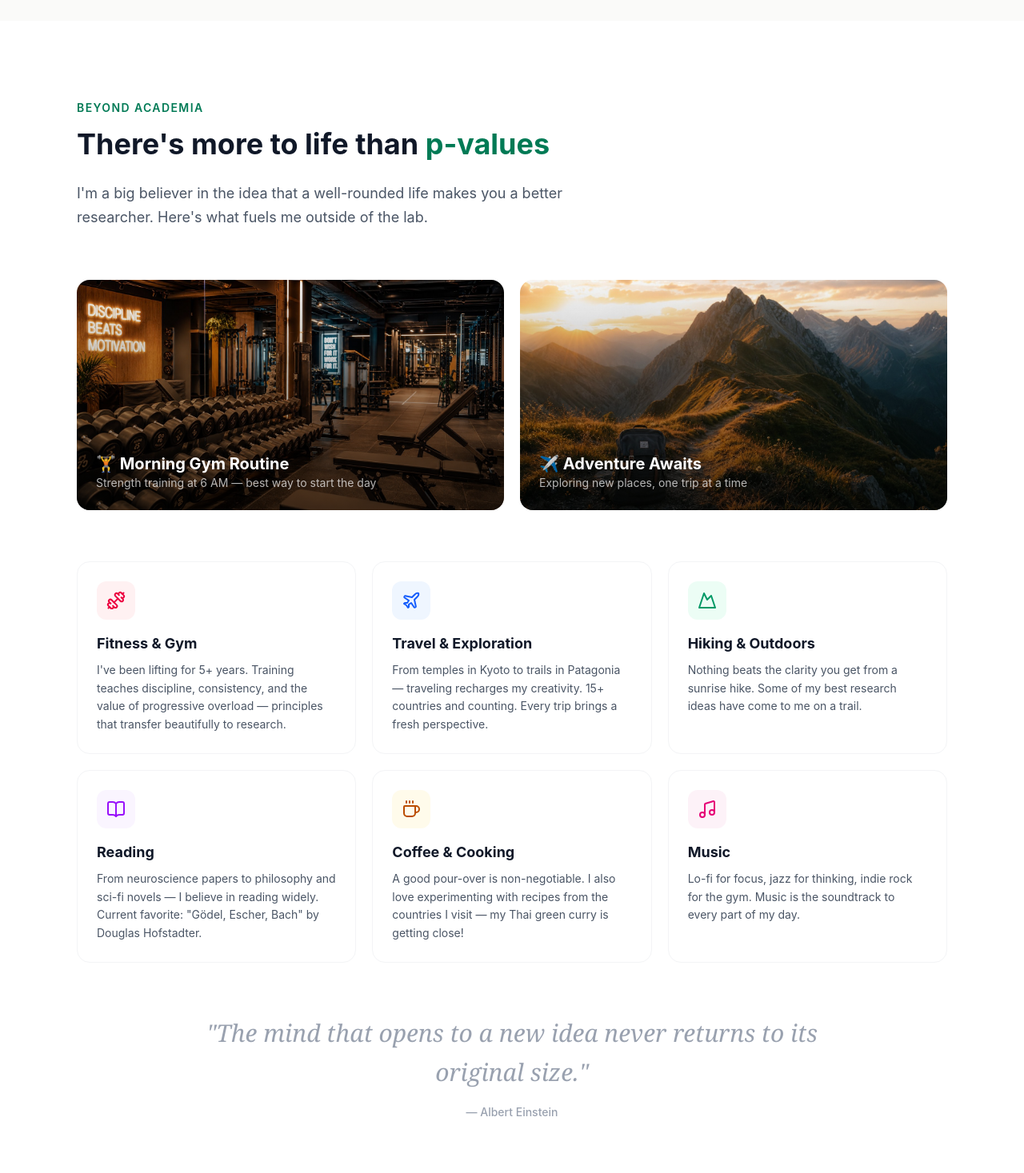
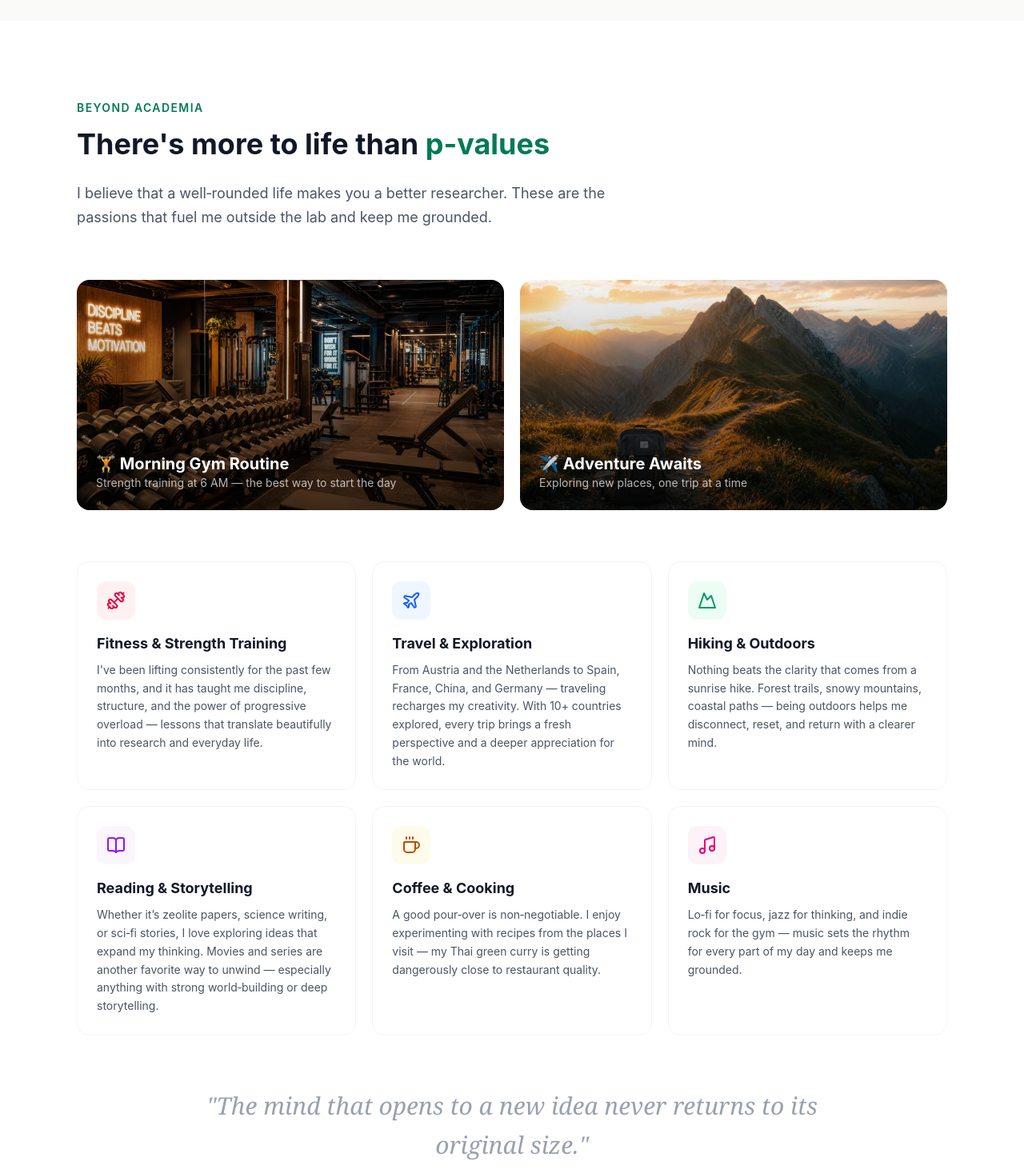
Before and after one commit to anjulnj/MyPortfolio-, a React (Vite) app: page / in a window 1280 px wide. Shown: the part 4496-5963 px from the top of the page at 80% size. Built offline with nearby package versions, Linux system fonts and the light colour scheme.

Commit message:
Update Life.tsx

```diff
--- a/src/components/Life.tsx
+++ b/src/components/Life.tsx
@@ -4,43 +4,43 @@ const Life = () => {
   const interests = [
     {
       icon: <Dumbbell size={24} />,
-      title: 'Fitness & Gym',
-      desc: "I've been lifting for 5+ years. Training teaches discipline, consistency, and the value of progressive overload — principles that transfer beautifully to research.",
+      title: 'Fitness & Strength Training',
+      desc: "I've been lifting consistently for the past few months, and it has taught me discipline, structure, and the power of progressive overload — lessons that translate beautifully into research and everyday life.",
       color: 'text-rose-600',
       bg: 'bg-rose-50',
     },
     {
       icon: <Plane size={24} />,
       title: 'Travel & Exploration',
-      desc: 'From temples in Kyoto to trails in Patagonia — traveling recharges my creativity. 15+ countries and counting. Every trip brings a fresh perspective.',
+      desc: 'From Austria and the Netherlands to Spain, France, China, and Germany — traveling recharges my creativity. With 10+ countries explored, every trip brings a fresh perspective and a deeper appreciation for the world.',
       color: 'text-blue-600',
       bg: 'bg-blue-50',
     },
     {
       icon: <Mountain size={24} />,
       title: 'Hiking & Outdoors',
-      desc: 'Nothing beats the clarity you get from a sunrise hike. Some of my best research ideas have come to me on a trail.',
+      desc: 'Nothing beats the clarity that comes from a sunrise hike. Forest trails, snowy mountains, coastal paths — being outdoors helps me disconnect, reset, and return with a clearer mind.',
       color: 'text-emerald-600',
       bg: 'bg-emerald-50',
     },
     {
       icon: <BookOpen size={24} />,
-      title: 'Reading',
-      desc: 'From neuroscience papers to philosophy and sci-fi novels — I believe in reading widely. Current favorite: "Gödel, Escher, Bach" by Douglas Hofstadter.',
+      title: 'Reading & Storytelling',
+      desc: 'Whether it’s zeolite papers, science writing, or sci‑fi stories, I love exploring ideas that expand my thinking. Movies and series are another favorite way to unwind — especially anything with strong world‑building or deep storytelling.',
       color: 'text-purple-600',
       bg: 'bg-purple-50',
     },
     {
       icon: <Coffee size={24} />,
       title: 'Coffee & Cooking',
-      desc: 'A good pour-over is non-negotiable. I also love experimenting with recipes from the countries I visit — my Thai green curry is getting close!',
+      desc: 'A good pour‑over is non‑negotiable. I enjoy experimenting with recipes from the places I visit — my Thai green curry is getting dangerously close to restaurant quality.',
       color: 'text-amber-700',
       bg: 'bg-amber-50',
     },
     {
       icon: <Music size={24} />,
       title: 'Music',
-      desc: 'Lo-fi for focus, jazz for thinking, indie rock for the gym. Music is the soundtrack to every part of my day.',
+      desc: 'Lo‑fi for focus, jazz for thinking, and indie rock for the gym — music sets the rhythm for every part of my day and keeps me grounded.',
       color: 'text-pink-600',
       bg: 'bg-pink-50',
     },
@@ -49,14 +49,20 @@ const Life = () => {
   return (
     <section id="life" className="py-24 bg-white">
       <div className="max-w-6xl mx-auto px-4 sm:px-6 lg:px-8">
+
+        {/* Section Header */}
         <div className="max-w-2xl mb-16">
-          <span className="text-emerald-700 font-semibold text-sm tracking-widest uppercase">Beyond Academia</span>
+          <span className="text-emerald-700 font-semibold text-sm tracking-widest uppercase">
+            Beyond Academia
+          </span>
+
           <h2 className="text-3xl md:text-4xl font-bold text-gray-900 mt-3 mb-6 leading-tight">
             There's more to life than <span className="text-emerald-700">p-values</span>
           </h2>
+
           <p className="text-gray-600 text-lg leading-relaxed">
-            I'm a big believer in the idea that a well-rounded life makes you a better researcher.
-            Here's what fuels me outside of the lab.
+            I believe that a well‑rounded life makes you a better researcher.
+            These are the passions that fuel me outside the lab and keep me grounded.
           </p>
         </div>
 
@@ -71,10 +77,11 @@ const Life = () => {
             <div className="absolute inset-0 bg-gradient-to-t from-black/60 to-transparent flex items-end p-6">
               <div>
                 <p className="text-white font-bold text-xl">🏋️ Morning Gym Routine</p>
-                <p className="text-white/70 text-sm">Strength training at 6 AM — best way to start the day</p>
+                <p className="text-white/70 text-sm">Strength training at 6 AM — the best way to start the day</p>
               </div>
             </div>
           </div>
+
           <div className="relative h-72 rounded-2xl overflow-hidden group">
             <img
               src="/travel.jpg"
@@ -97,16 +104,19 @@ const Life = () => {
               key={i}
               className="p-6 rounded-2xl border border-gray-100 hover:border-gray-200 hover:shadow-md transition-all duration-300 bg-white group"
             >
-              <div className={`w-12 h-12 rounded-xl ${item.bg} flex items-center justify-center mb-4 ${item.color} group-hover:scale-110 transition-transform`}>
+              <div
+                className={`w-12 h-12 rounded-xl ${item.bg} flex items-center justify-center mb-4 ${item.color} group-hover:scale-110 transition-transform`}
+              >
                 {item.icon}
               </div>
+
               <h3 className="text-lg font-bold text-gray-900 mb-2">{item.title}</h3>
               <p className="text-gray-600 text-sm leading-relaxed">{item.desc}</p>
             </div>
           ))}
         </div>
 
-        {/* Fun Quote */}
+        {/* Quote */}
         <div className="mt-16 text-center">
           <blockquote className="text-2xl md:text-3xl font-serif italic text-gray-400 max-w-3xl mx-auto leading-relaxed">
             "The mind that opens to a new idea never returns to its original size."
```
